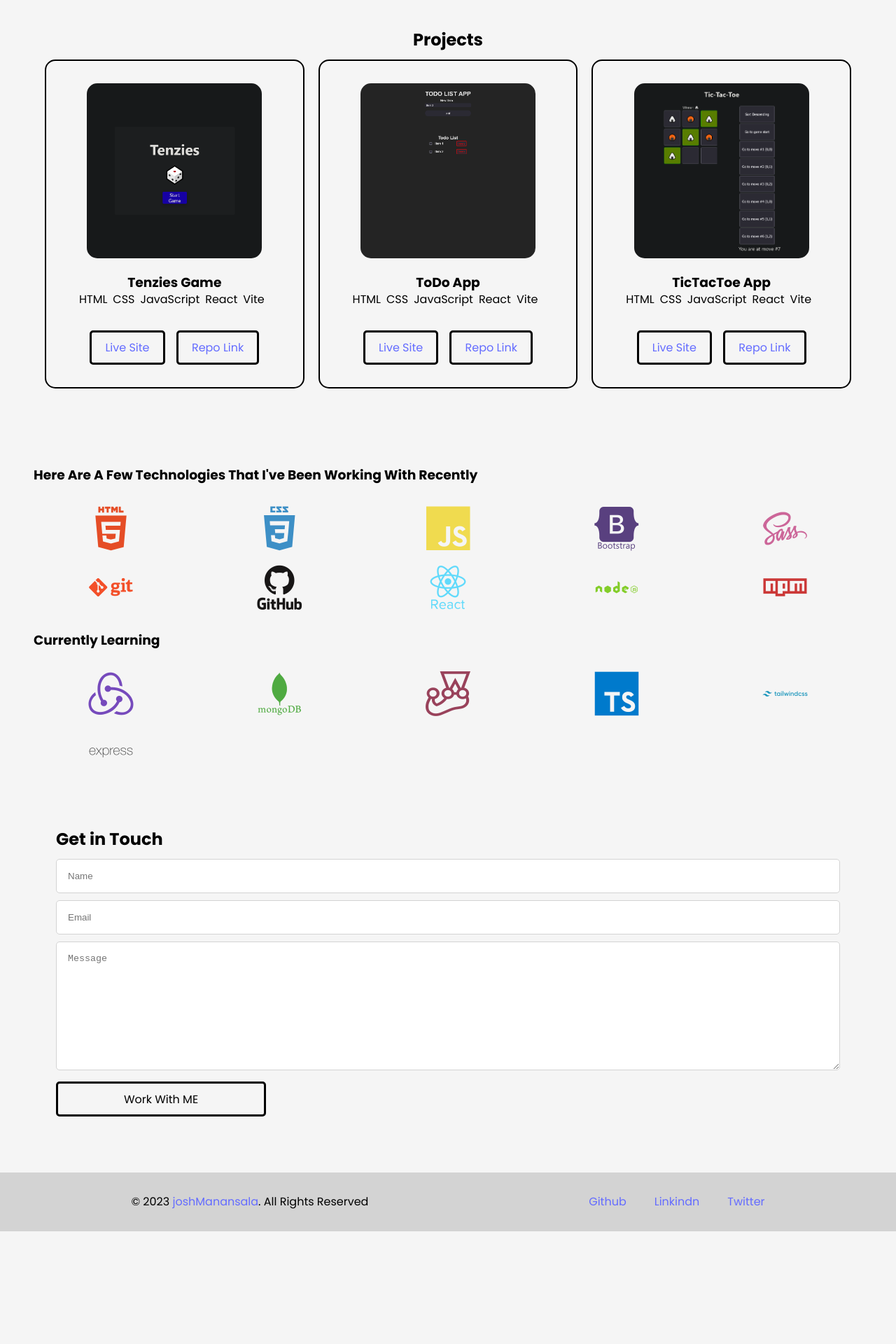
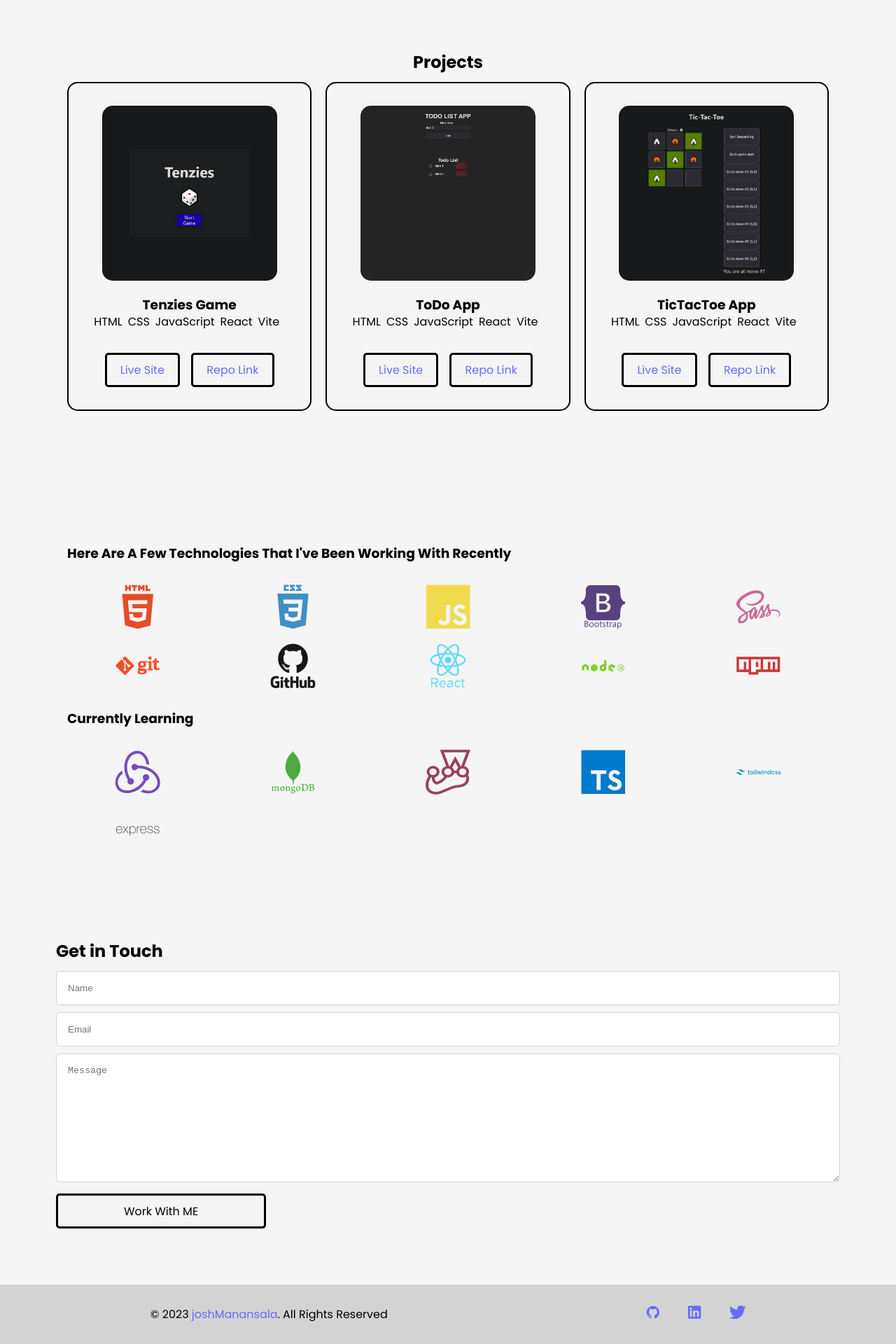
Before and after one commit to T4R0TARO/react-portfolio, a React (Vite) app: page / in a window 1280 px wide. Shown: the part 838-2758 px from the top of the page at 70% size. Before the commit the page ends 2597 px from the top, so only its background shows below. Built offline with nearby package versions, Linux system fonts and the light colour scheme.

Commit message:
spacing and padding changes

```diff
--- a/src/components/Footer.jsx
+++ b/src/components/Footer.jsx
@@ -19,7 +19,7 @@ export default function Footer() {
               target="_blank"
               className="footer__link"
             >
-              Github
+              <i className="devicon-github-original"></i>
             </a>
           </li>
           <li>
@@ -28,7 +28,7 @@ export default function Footer() {
               target="_blank"
               className="footer__link"
             >
-              Linkindn
+              <i className="devicon-linkedin-plain"></i>
             </a>
           </li>
           <li>
@@ -37,7 +37,7 @@ export default function Footer() {
               target="_blank"
               className="footer__link"
             >
-              Twitter
+              <i className="devicon-twitter-original"></i>
             </a>
           </li>
         </ul>
--- a/src/styles/Footer.css
+++ b/src/styles/Footer.css
@@ -19,6 +19,10 @@
   margin-inline: auto;
 }
 
+.footer__list i {
+  font-size: 1.2rem;
+}
+
 .footer__list * {
   display: inline-block;
 }
@@ -32,4 +36,8 @@
     display: flex;
     flex-direction: column;
   }
+
+  .footer__container p {
+    margin-bottom: 0.5rem;
+  }
 }
--- a/src/styles/Portfolio.css
+++ b/src/styles/Portfolio.css
@@ -2,7 +2,7 @@
 
 .portfolio {
   text-align: center;
-  padding: 4rem;
+  padding: 6rem;
 }
 
 .portfolio__title {
--- a/src/styles/Skills.css
+++ b/src/styles/Skills.css
@@ -1,7 +1,7 @@
 /* SKILLS STYLES */
 
 .skills {
-  padding: 3rem;
+  padding: 6rem;
 }
 
 .skills__title {
@@ -29,3 +29,9 @@
     font-size: 3rem;
   }
 }
+
+@media (max-width: 500px) {
+  .skills {
+    padding: 3rem;
+  }
+}
```
Also changed, not shown: src/images/filler-img.png (deleted).
